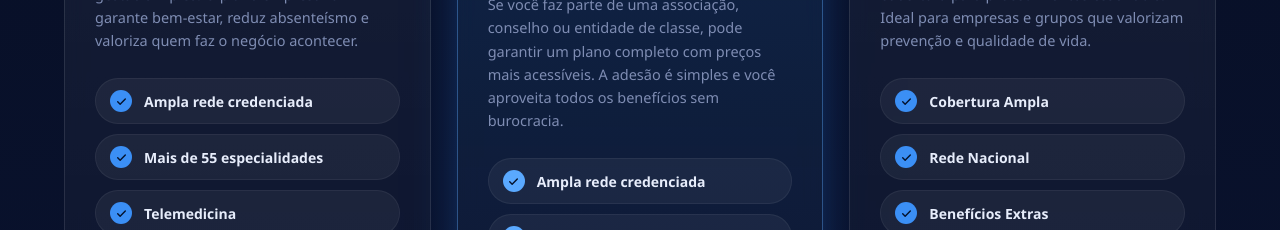
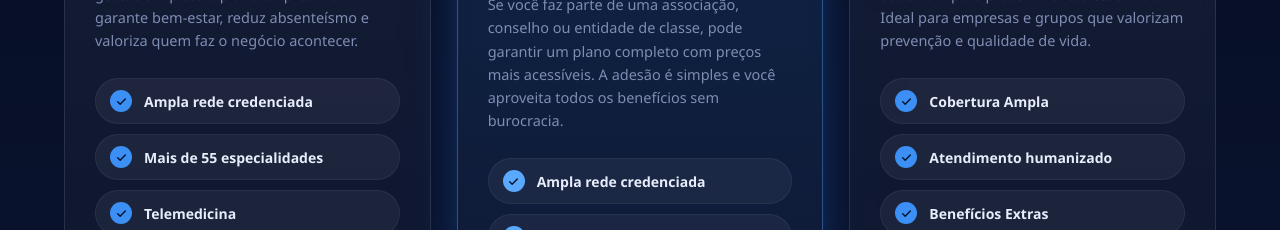
Before and after one commit to innova26/site_innova, a React (Vite) app: page / in a window 1280 px wide. Shown: the part 2120-2350 px from the top of the page. Built offline with nearby package versions, Linux system fonts and the light colour scheme; no server answers.

Commit message:
editando bullet do plano odontologico

```diff
--- a/src/components/PlansSection.tsx
+++ b/src/components/PlansSection.tsx
@@ -101,7 +101,7 @@ const PLANS = [
     text: 'Cuide do seu sorriso com um plano odontológico nacional, sem carência e com cobertura para procedimentos essenciais. Ideal para empresas e grupos que valorizam prevenção e qualidade de vida.',
     features: [
       'Cobertura Ampla',
-      'Rede Nacional',
+      'Atendimento humanizado',
       'Benefícios Extras',
       'Adesão Simples',
     ],
```
